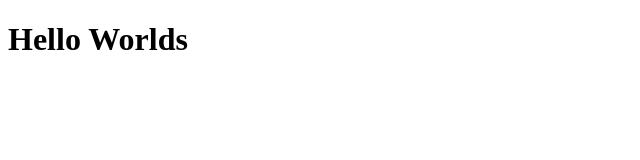
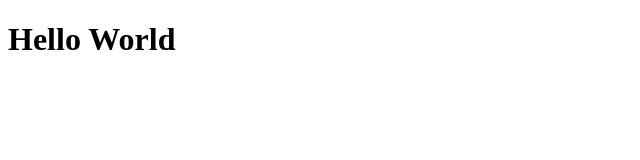
Before and after one commit to RuelLargosa/Test_Project, a plain HTML site: page index.html in a window 1280 px wide. Shown: the full height of the page, 0-640 px from the left. Drawn offline with Linux system fonts and the light colour scheme.

Commit message:
modified h1 tag

```diff
--- a/index.html
+++ b/index.html
@@ -6,6 +6,6 @@
 	<title>Git Demo</title>
 </head>
 <body>
-	<h1>Hello Worlds</h1>
+	<h1>Hello World</h1>
 </body>
 </html>
```
